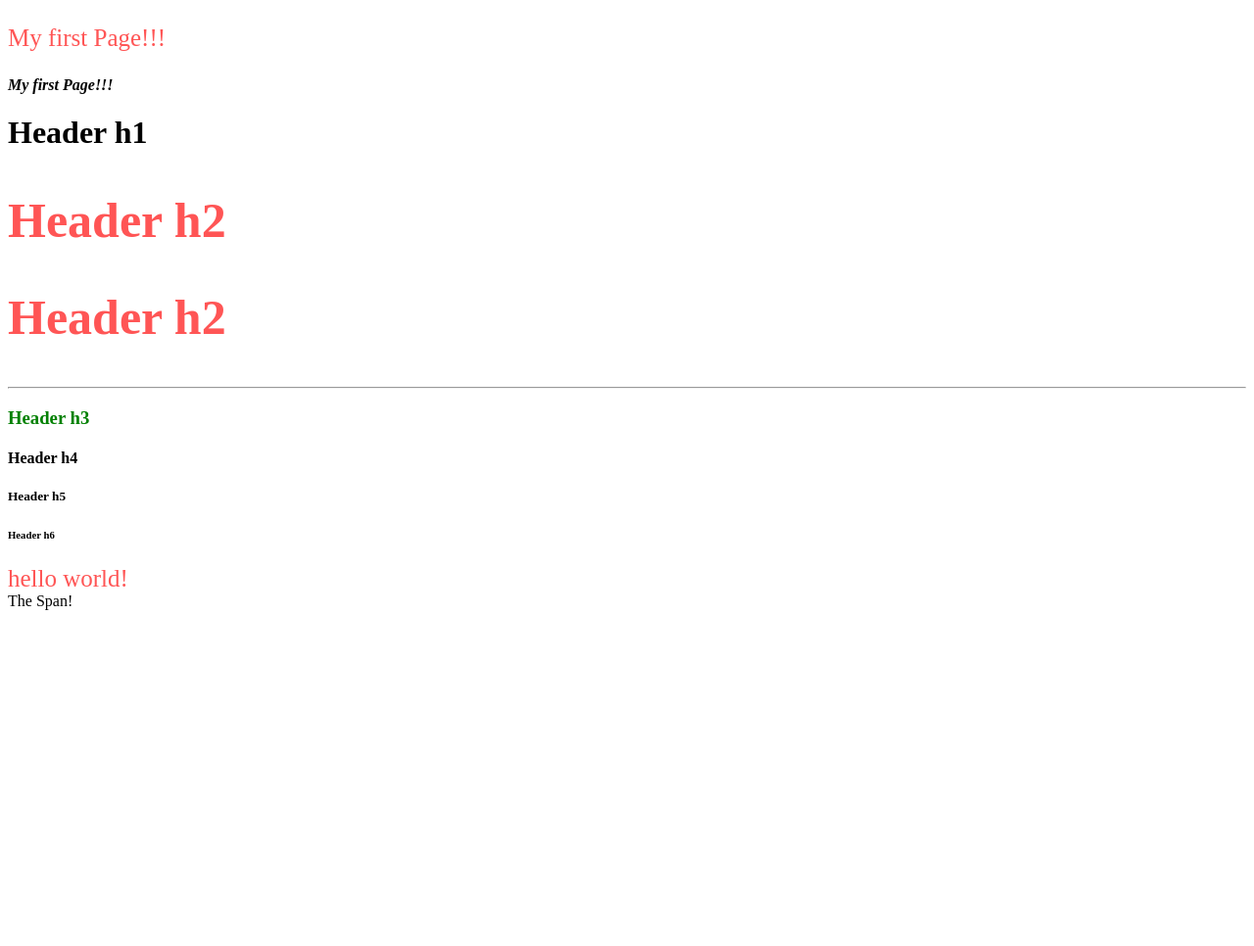
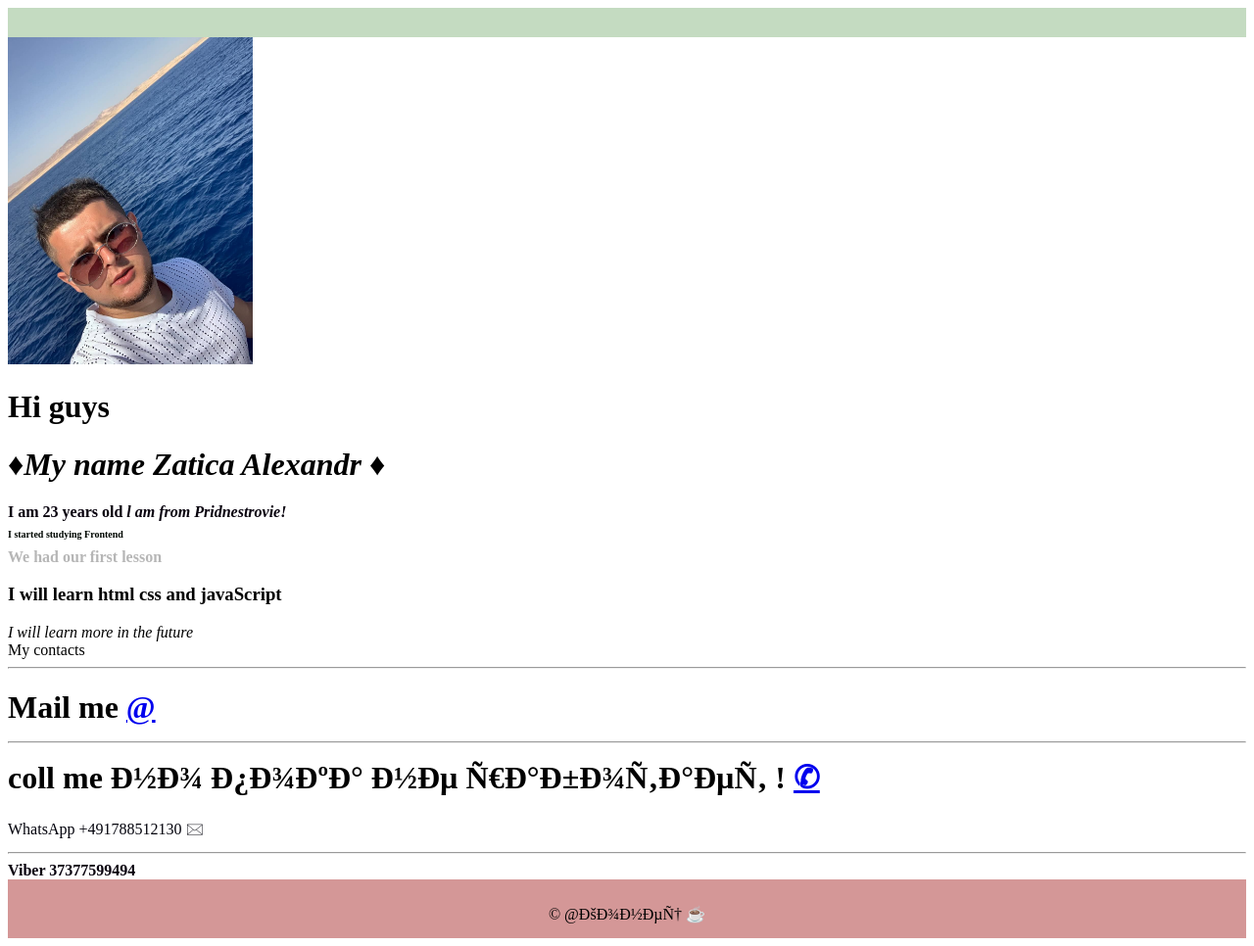
Before and after one commit to DimagaDev/FrontEnd21, a plain HTML site: page index.html in a window 1280 px wide. Shown: the whole page at 98% size. Before the commit the page ends 800 px from the top, so only its background shows below. Drawn offline with Linux system fonts and the light colour scheme.

Commit message:
portfolio2

```diff
--- a/css/style.css
+++ b/css/style.css
@@ -1,9 +1,47 @@
 h2 {
-	color: rgba(255, 40, 40, 0.794);
-	font-size: 50px;
+	color: rgb(1, 7, 2);
+	font-size: 10px;
 }
+.symeStali {
+	color: rgb(0, 0, 0);
+}
+h5 {
+	font-size: 27px;
+}
+h1{
+	color: rgb(0, 0, 0);
+}
+d {
+	color: rgb(3, 3, 12);
+}
+b{
+	color: rgb(8, 2, 14);
+}
+strong{
+	color: rgba(0, 0, 0, 0.288);
+}
+h3{
+	color: rgb(0, 0, 0);
+}
+.header{
+	background-color: rgba(91, 155, 82, 0.356);
+width: 100%;
+height: 20px;
+text-align: center;
 
-.someStyle {
-	color: rgba(255, 40, 40, 0.794);
-	font-size: 25px;
+padding-top: 10px;
 }
+.footer{
+	background-color: rgb(212, 151, 151);
+	width: 100%;
+	height: 50px;
+	text-align: center;
+	padding-top: 10px;
+	}
+	.footer{
+		padding: top 40px;
+	}
+.img {
+	width: 20px;
+
+}
--- a/index.html
+++ b/index.html
@@ -1,27 +1,65 @@
 <!DOCTYPE html>
-<!-- < Тег attr="attrValue"  >  -->
-<html lang="en">
-	<head>
-		<meta charset="utf-8" />
-		<title>Resume</title>
+<html long="en">
 
-		<link href="css/style.css" rel="stylesheet" />
-		<style></style>
-	</head>
-	<body>
-		<p class="someStyle" title="Header H1">My first Page!!!</p>
-		<b title="Header H1">
-			<i title="sdfds H1"> My first Page!!! </i>
-		</b>
-		<h1 title="Header H1">Header h1</h1>
-		<h2>Header h2</h2>
-		<h2>Header h2</h2>
-		<hr />
-		<h3 style="color: green">Header h3</h3>
-		<h4>Header h4</h4>
-		<h5 id="h5">Header h5</h5>
-		<h6 id="h6">Header h6</h6>
-		<div class="someStyle"> hello world! </div>
-		<span>The Span!</span>
-	</body>
+<head
+<meta charset-"utf8/>
+<title> Портфолио дубль 2 </title>
+
+<link href="css/style.css" rel="stylesheet"/>
+
+
+
+<head/>
+<header class="header">
+
+
+</header>
+<body>
+<img src="img/fono/photo_2022-02-24_14-07-34.jpg" width="250px"/>
+
+
+
+  <p><h1>Hi guys</h1></p>
+
+      <i><h1>&diams;My name Zatica Alexandr &diams;</h1></i>
+
+<b>I am 23 years old </b>
+
+  <b><i>l am from Pridnestrovie!</i></b>
+
+   <div><h2>I started studying Frontend </h2></div>
+
+
+    <strong>We had our first lesson</strong>
+
+  <h3>I will learn html css and javaScript</h3>
+
+ <i>I will learn more in the future</i>
+
+ <div>My contacts</div>
+
+ <hr/>
+
+ <h1> Mail me
+  <a href="mailto: zatyka9898mail.ru">&#64;</a>
+  <hr/>
+  coll me но пока не работает !
+  <a href="tel: 37377599494">&#9990;</a></h1>
+
+<d>WhatsApp +491788512130 &#128386;</d>
+<hr/>
+<b>Viber 37377599494</b>
+
+
+<footer class="footer">
+
+  <p>&copy; &#64;Конец &#9749; </p>
+
+
+
+  </footer>
+
+
+</body>
+
 </html>
```
Also changed, not shown: img/fono/photo_2022-02-24_14-06-43.jpg (added), img/fono/photo_2022-02-24_14-07-34.jpg (added).
